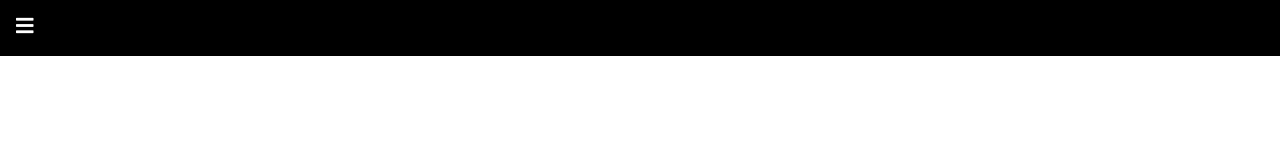
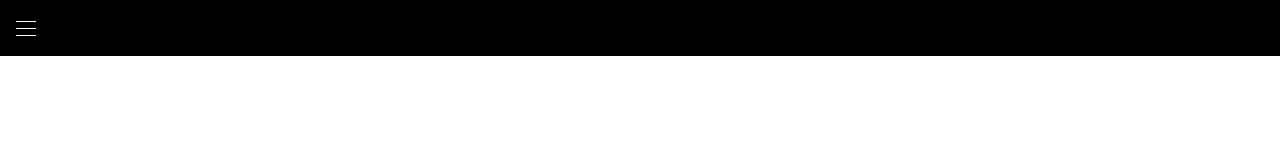
Before and after one commit to mdesanker/youtube-page, a React (Create React App) app: page / in a window 1280 px wide. Shown: the top 160 px of the page. Built offline with nearby package versions, Linux system fonts and the light colour scheme.

Commit message:
Add navicon with css

```diff
--- a/src/components/header/Header.tsx
+++ b/src/components/header/Header.tsx
@@ -1,10 +1,12 @@
 import React from "react";
 import styled from "styled-components";
+import Navicon from "./Navicon";
 
 const Header: React.FC = () => {
   return (
     <HeaderWrapper>
-      <Icon className="fas fa-bars" />
+      {/* <Icon className="fas fa-bars" /> */}
+      <Navicon />
     </HeaderWrapper>
   );
 };
--- /dev/null
+++ b/src/components/header/Navicon.tsx
@@ -0,0 +1,46 @@
+import React from "react";
+import styled from "styled-components";
+
+const Navicon: React.FC = () => {
+  return (
+    <Container>
+      <div />
+    </Container>
+  );
+};
+
+const Container = styled.div`
+  height: 24px;
+  width: 20px;
+  z-index: 100;
+  background-color: transparent;
+  cursor: pointer;
+
+  & div {
+    position: absolute;
+    background-color: #fff;
+    height: 1px;
+    width: 20px;
+    top: 50%;
+  }
+
+  & div::before {
+    position: absolute;
+    content: "";
+    top: -7px;
+    background-color: #fff;
+    height: 1px;
+    width: 20px;
+  }
+
+  & div::after {
+    position: absolute;
+    content: "";
+    top: 7px;
+    background-color: #fff;
+    height: 1px;
+    width: 20px;
+  }
+`;
+
+export default Navicon;
```
